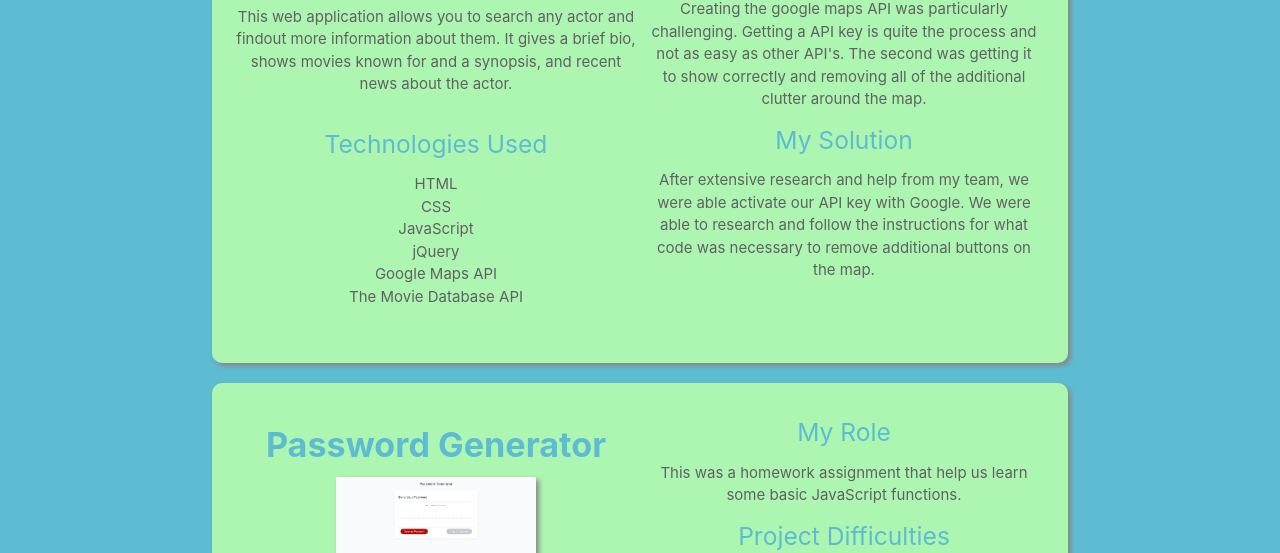
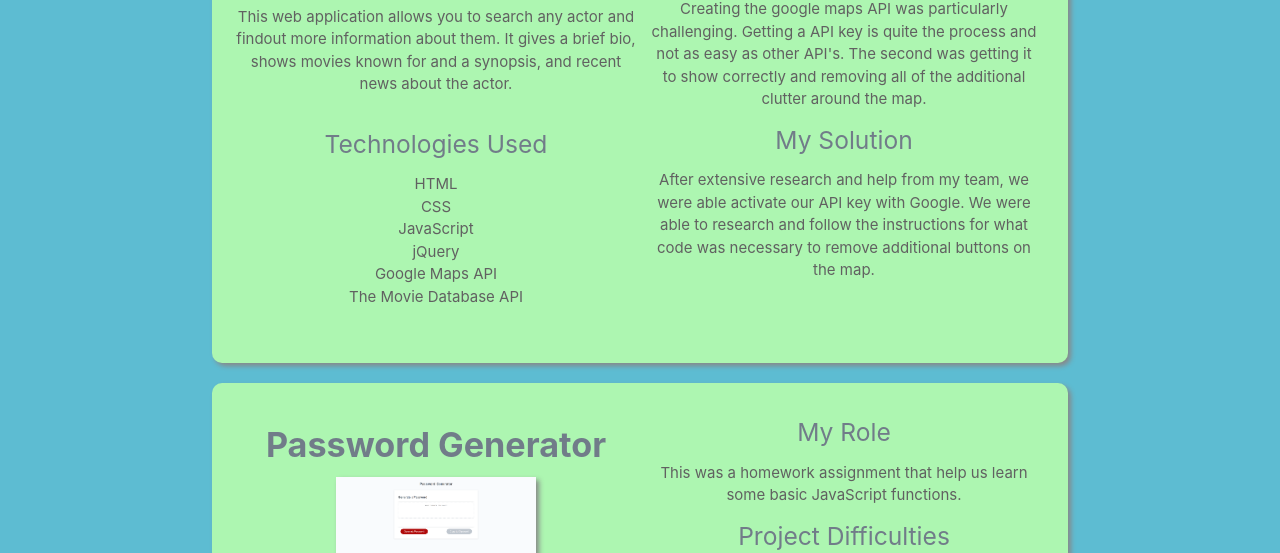
Before and after one commit to gllil/main-about-me, a plain HTML site: page portfolio.html in a window 1280 px wide. Shown: the part 290-843 px from the top of the page. Drawn offline with nearby package versions, Linux system fonts and the light colour scheme.

Commit message:
change title color for portofolio

```diff
--- a/style.css
+++ b/style.css
@@ -89,7 +89,7 @@ hr {
 }
 
 .proj-description-title {
-color: #5DBCD2;
+color: #717C89;
 }
 
 h4 {
```
